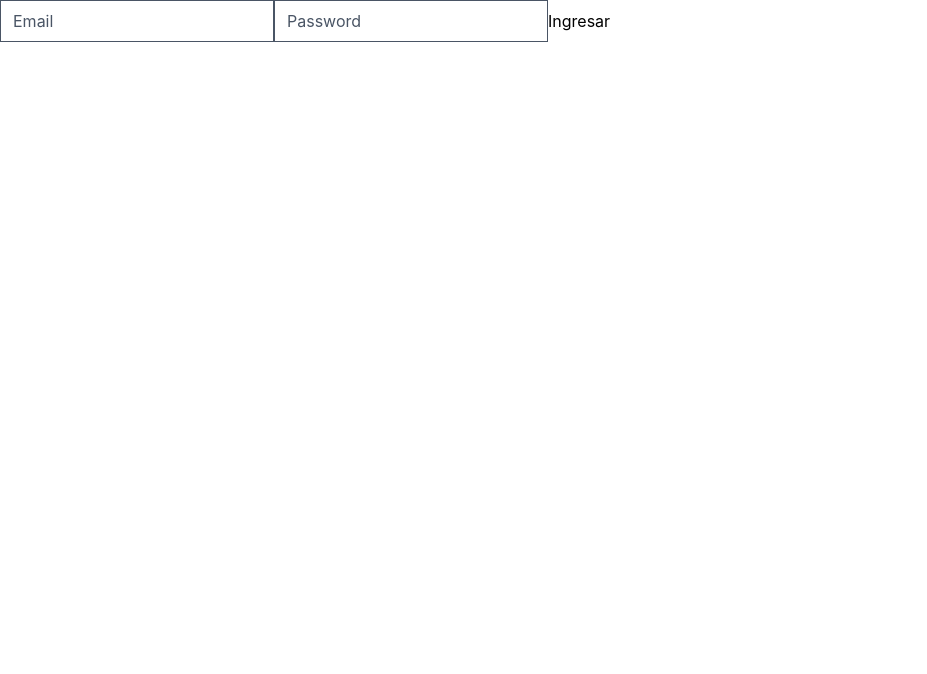
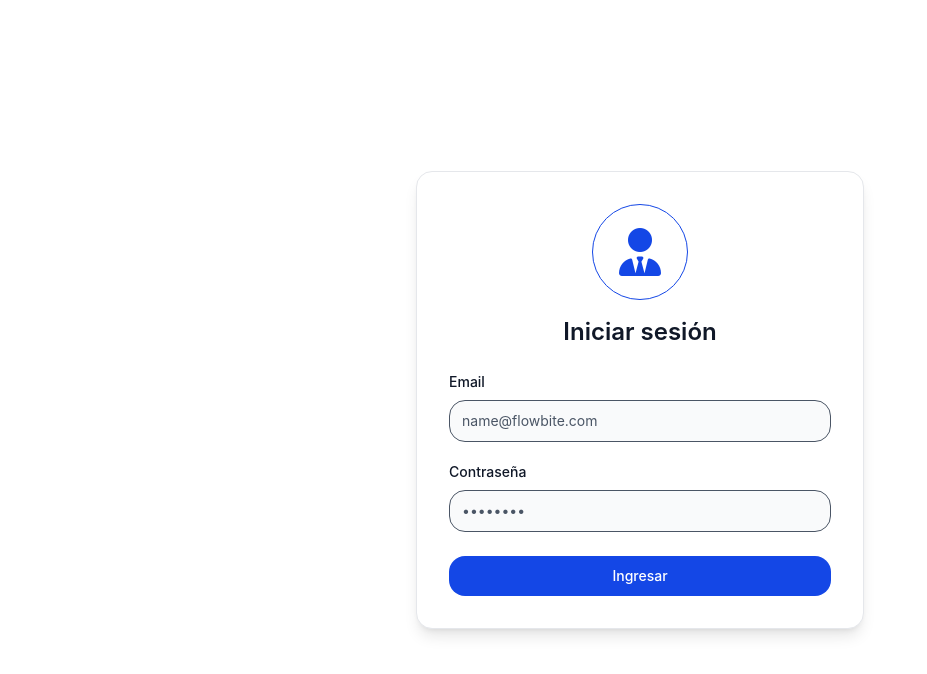
Before and after one commit to diego939/sistema-escuela-frontend-angular, an Angular app: page /login in a window 1280 px wide. Shown: the top 674 px of the page, without its empty margins (0-927 px from the left). Built offline with nearby package versions, Linux system fonts and the light colour scheme.

Commit message:
fix style in login

```diff
--- a/src/app/auth/login/login.component.html
+++ b/src/app/auth/login/login.component.html
@@ -1,9 +1,50 @@
-<form [formGroup]="form" (ngSubmit)="login()">
+<div class="min-h-screen flex items-center justify-center bg-neutral-primary-soft">
 
-  <input type="email" formControlName="email" placeholder="Email">
+  <div class="w-full max-w-md p-8 bg-white border border-default rounded-2xl shadow-lg">
+    <div class="w-24 h-24 mx-auto mb-4 flex items-center justify-center bg-white text-brand border border-brand rounded-full">
+      <i class="fa-solid fa-user-tie fa-3x"></i>
+    </div>
+    <h2 class="text-2xl font-semibold text-center mb-6 text-heading">
+      Iniciar sesión
+    </h2>
 
-  <input type="password" formControlName="password" placeholder="Password">
+    <form [formGroup]="form" (ngSubmit)="login()">
 
-  <button type="submit">Ingresar</button>
+      <div class="mb-5">
+        <label for="email" class="block mb-2 text-sm font-medium text-heading">
+          Email
+        </label>
+        <input
+          formControlName="email"
+          type="email"
+          id="email"
+          class="w-full px-3 py-2.5 text-sm border rounded-lg bg-neutral-secondary-medium focus:ring-2 focus:ring-brand focus:border-brand"
+          placeholder="name@flowbite.com"
+        />
+      </div>
 
-</form>
+      <div class="mb-6">
+        <label for="password" class="block mb-2 text-sm font-medium text-heading">
+          Contraseña
+        </label>
+        <input
+          formControlName="password"
+          type="password"
+          id="password"
+          class="w-full px-3 py-2.5 text-sm border rounded-lg bg-neutral-secondary-medium focus:ring-2 focus:ring-brand focus:border-brand"
+          placeholder="••••••••"
+        />
+      </div>
+
+      <button
+        type="submit"
+        class="w-full text-white bg-brand hover:bg-brand-strong focus:ring-4 focus:ring-brand-medium font-medium rounded-lg text-sm px-4 py-2.5 transition"
+      >
+        Ingresar
+      </button>
+
+    </form>
+
+  </div>
+
+</div>
```
